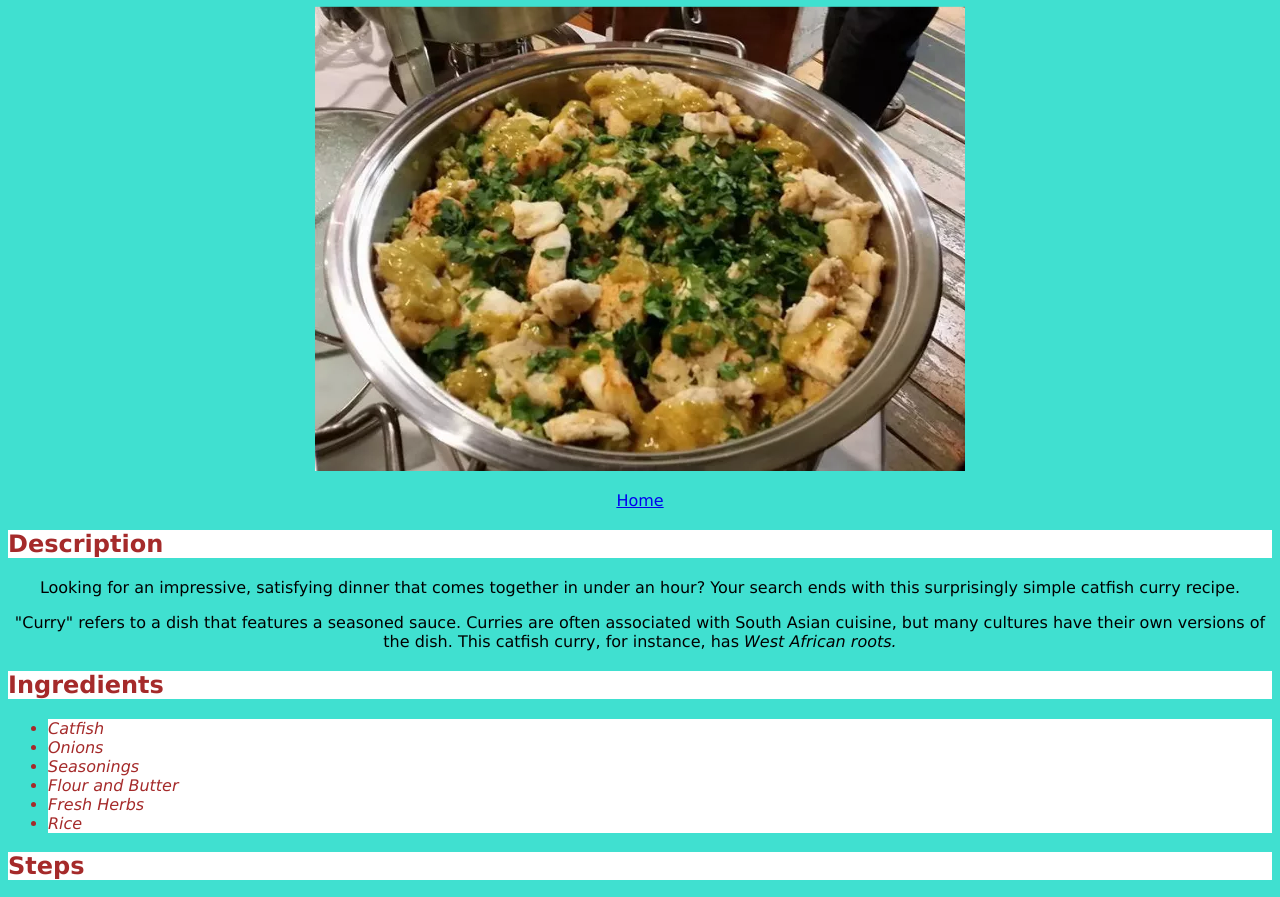
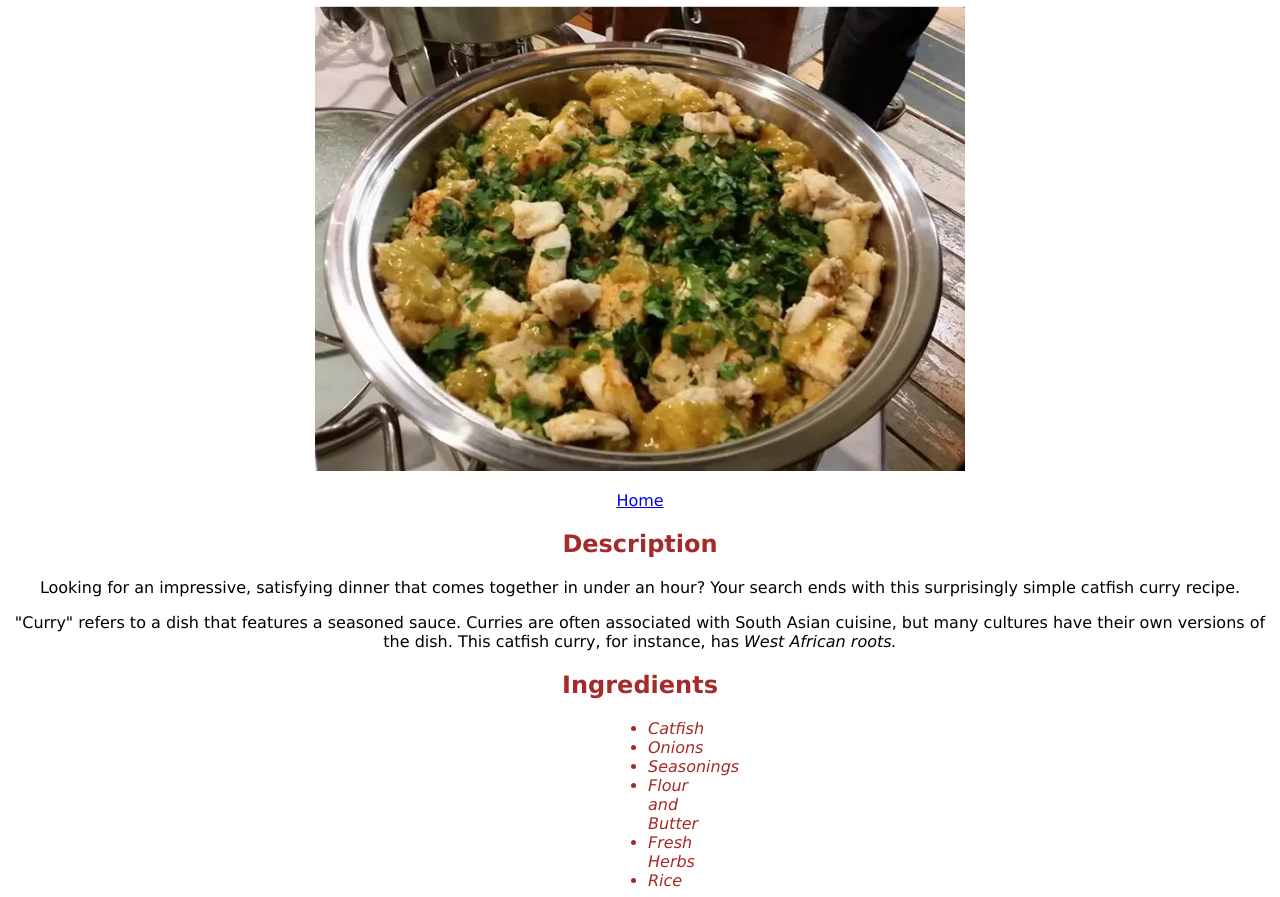
Before and after one commit to davidlijk/Project-Recipes, a plain HTML site: page recipes/catfish_curry.html in a window 1280 px wide. Shown: the part 75-972 px from the top of the page. Drawn offline with Linux system fonts and the light colour scheme.

Commit message:
Updated style sheet with margins.

```diff
--- a/style.css
+++ b/style.css
@@ -1,13 +1,16 @@
 * {
     font-family:Verdana, Geneva, Tahoma, sans-serif;
     text-align: center;
-    background-color:turquoise;
+    /* background-color:turquoise; */
 }
 li, h2 {
     background-color:white;
     color: brown;
-    text-align: left;
+    text-align: center;
 }
 li {
     font-style:italic;
+    margin-left: 600px;
+    margin-right:600px;
+    text-align:left;
 }
```
